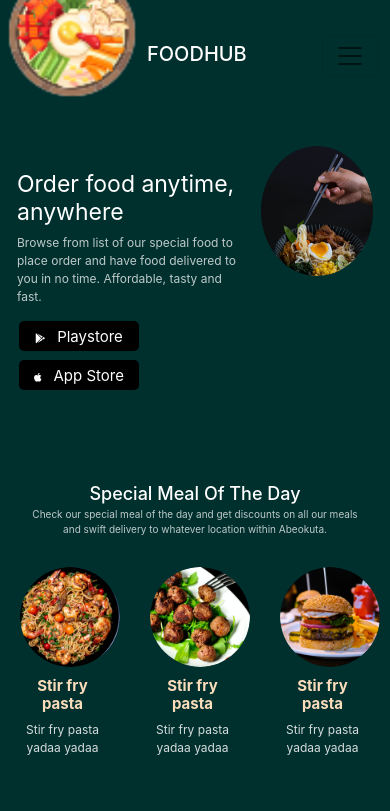
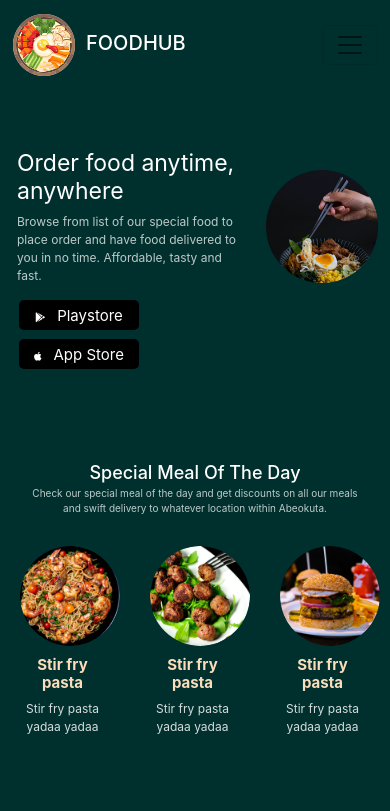
Before and after one commit to Emmaxfans/foodhub, a React (Create React App) app: page /Login in a window 390 px wide. Shown: the top 811 px of the page. Built offline with nearby package versions, Linux system fonts and the light colour scheme.

Commit message:
changing class name to the first 2nd image in the body

```diff
--- a/src/App.css
+++ b/src/App.css
@@ -41,7 +41,7 @@
   margin-top: 200px;
 }
 
-.img1a{
+.img1ab{
 height: 400px;
 width: 400px;
 margin-left: 150px;
@@ -267,7 +267,7 @@ border-radius: 400px;
     margin-bottom: 80px;
   }
 
-  .img1a{
+  .img1ab{
     height: 130px;
     width: 130px;
     margin-left: -5px;
```
